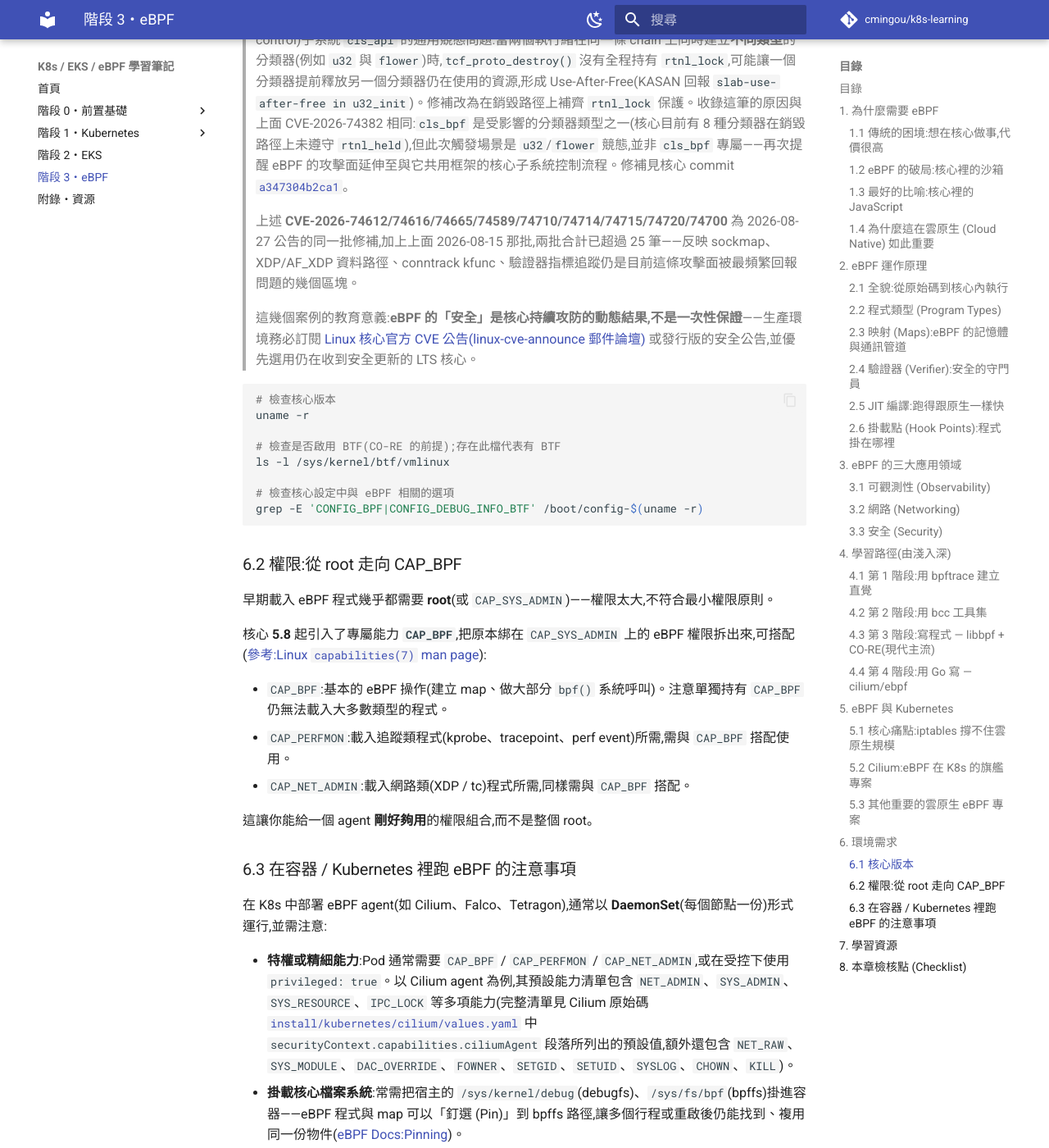
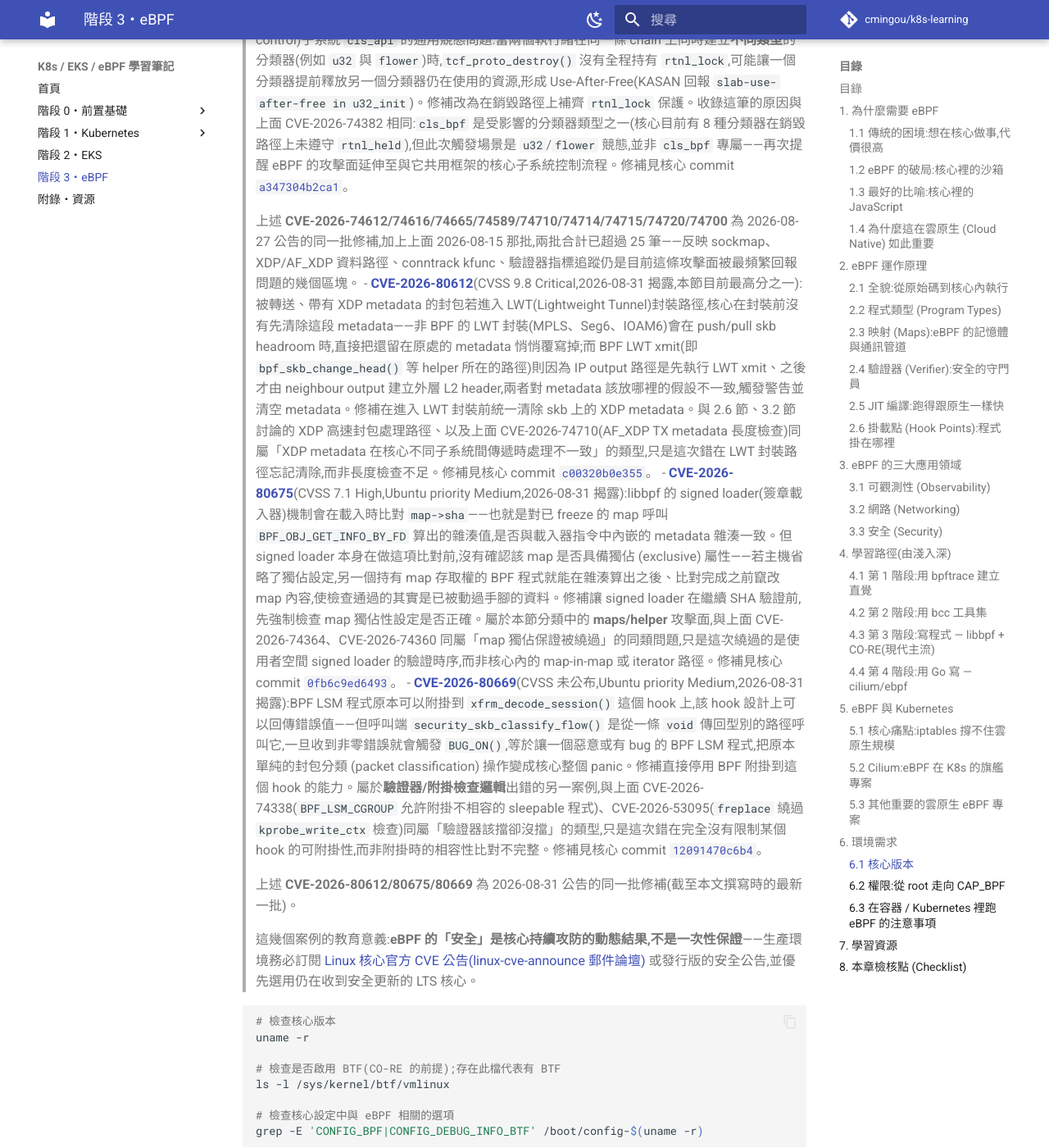
Before and after one commit to cmingou/k8s-learning, an MkDocs documentation site: the page built from docs/03-ebpf/README.md, in a window 1280 px wide and 1400 px high, scrolled down 23748 px. Shown: the whole window at 82% size. Built offline with MkDocs 1.6.1 and Material for MkDocs 9.7.7, drawn with Linux system fonts in a browser that asks for light colours; comment, search, counter and statistics services are not loaded.

Commit message:
Add three new BPF kernel CVEs disclosed 2026-08-31 to eBPF security advisory list
Add CVE-2026-80612 (lwtunnel drops XDP metadata before LWT
encapsulation, CVSS 9.8), CVE-2026-80675 (libbpf signed loader
missing map-exclusivity check before SHA validation, CVSS 7.1), and
CVE-2026-80669 (BPF LSM attach to xfrm_decode_session triggers
BUG_ON panic) to the eBPF chapter's kernel CVE advisory section.
All three were published on ubuntu.com/security on 2026-08-31 and
verified directly against the Ubuntu Security tracker before adding.

```diff
--- a/docs/03-ebpf/README.md
+++ b/docs/03-ebpf/README.md
@@ -574,6 +574,11 @@ eBPF 的功能與核心版本**強相關**。各功能登場的大致里程碑(
 > - **[CVE-2026-74700](https://ubuntu.com/security/CVE-2026-74700)**(CVSS 7.8 High,2026-08-27 揭露):這筆嚴格來說不是 eBPF 專屬漏洞,而是 TC(traffic control)子系統 `cls_api` 的通用競態問題:當兩個執行緒在同一條 chain 上同時建立**不同類型**的分類器(例如 `u32` 與 `flower`)時,`tcf_proto_destroy()` 沒有全程持有 `rtnl_lock`,可能讓一個分類器提前釋放另一個分類器仍在使用的資源,形成 Use-After-Free(KASAN 回報 `slab-use-after-free in u32_init`)。修補改為在銷毀路徑上補齊 `rtnl_lock` 保護。收錄這筆的原因與上面 CVE-2026-74382 相同:`cls_bpf` 是受影響的分類器類型之一(核心目前有 8 種分類器在銷毀路徑上未遵守 `rtnl_held`),但此次觸發場景是 `u32`/`flower` 競態,並非 `cls_bpf` 專屬——再次提醒 eBPF 的攻擊面延伸至與它共用框架的核心子系統控制流程。修補見核心 commit [`a347304b2ca1`](https://git.kernel.org/stable/c/a347304b2ca1a5377d5bd2d8a72e4b4f12afe648)。
 >
 > 上述 **CVE-2026-74612/74616/74665/74589/74710/74714/74715/74720/74700** 為 2026-08-27 公告的同一批修補,加上上面 2026-08-15 那批,兩批合計已超過 25 筆——反映 sockmap、XDP/AF_XDP 資料路徑、conntrack kfunc、驗證器指標追蹤仍是目前這條攻擊面被最頻繁回報問題的幾個區塊。
+> - **[CVE-2026-80612](https://ubuntu.com/security/CVE-2026-80612)**(CVSS 9.8 Critical,2026-08-31 揭露,本節目前最高分之一):被轉送、帶有 XDP metadata 的封包若進入 LWT(Lightweight Tunnel)封裝路徑,核心在封裝前沒有先清除這段 metadata——非 BPF 的 LWT 封裝(MPLS、Seg6、IOAM6)會在 push/pull skb headroom 時,直接把還留在原處的 metadata 悄悄覆寫掉;而 BPF LWT xmit(即 `bpf_skb_change_head()` 等 helper 所在的路徑)則因為 IP output 路徑是先執行 LWT xmit、之後才由 neighbour output 建立外層 L2 header,兩者對 metadata 該放哪裡的假設不一致,觸發警告並清空 metadata。修補在進入 LWT 封裝前統一清除 skb 上的 XDP metadata。與 2.6 節、3.2 節討論的 XDP 高速封包處理路徑、以及上面 CVE-2026-74710(AF_XDP TX metadata 長度檢查)同屬「XDP metadata 在核心不同子系統間傳遞時處理不一致」的類型,只是這次錯在 LWT 封裝路徑忘記清除,而非長度檢查不足。修補見核心 commit [`c00320b0e355`](https://git.kernel.org/linus/c00320b0e355c4bf0ae4743a53b4180fea237546)。
+> - **[CVE-2026-80675](https://ubuntu.com/security/CVE-2026-80675)**(CVSS 7.1 High,Ubuntu priority Medium,2026-08-31 揭露):libbpf 的 signed loader(簽章載入器)機制會在載入時比對 `map->sha`——也就是對已 freeze 的 map 呼叫 `BPF_OBJ_GET_INFO_BY_FD` 算出的雜湊值,是否與載入器指令中內嵌的 metadata 雜湊一致。但 signed loader 本身在做這項比對前,沒有確認該 map 是否具備獨佔 (exclusive) 屬性——若主機省略了獨佔設定,另一個持有 map 存取權的 BPF 程式就能在雜湊算出之後、比對完成之前竄改 map 內容,使檢查通過的其實是已被動過手腳的資料。修補讓 signed loader 在繼續 SHA 驗證前,先強制檢查 map 獨佔性設定是否正確。屬於本節分類中的 **maps/helper** 攻擊面,與上面 CVE-2026-74364、CVE-2026-74360 同屬「map 獨佔保證被繞過」的同類問題,只是這次繞過的是使用者空間 signed loader 的驗證時序,而非核心內的 map-in-map 或 iterator 路徑。修補見核心 commit [`0fb6c9ed6493`](https://git.kernel.org/linus/0fb6c9ed6493b4af01be8bb0a384574eba7df636)。
+> - **[CVE-2026-80669](https://ubuntu.com/security/CVE-2026-80669)**(CVSS 未公布,Ubuntu priority Medium,2026-08-31 揭露):BPF LSM 程式原本可以附掛到 `xfrm_decode_session()` 這個 hook 上,該 hook 設計上可以回傳錯誤值——但呼叫端 `security_skb_classify_flow()` 是從一條 `void` 傳回型別的路徑呼叫它,一旦收到非零錯誤就會觸發 `BUG_ON()`,等於讓一個惡意或有 bug 的 BPF LSM 程式,把原本單純的封包分類 (packet classification) 操作變成核心整個 panic。修補直接停用 BPF 附掛到這個 hook 的能力。屬於**驗證器/附掛檢查邏輯**出錯的另一案例,與上面 CVE-2026-74338(`BPF_LSM_CGROUP` 允許附掛不相容的 sleepable 程式)、CVE-2026-53095(`freplace` 繞過 `kprobe_write_ctx` 檢查)同屬「驗證器該擋卻沒擋」的類型,只是這次錯在完全沒有限制某個 hook 的可附掛性,而非附掛時的相容性比對不完整。修補見核心 commit [`12091470c6b4`](https://git.kernel.org/linus/12091470c6b4c1c14b2de12dcbae2ada6cb6d20b)。
+>
+> 上述 **CVE-2026-80612/80675/80669** 為 2026-08-31 公告的同一批修補(截至本文撰寫時的最新一批)。
 >
 > 這幾個案例的教育意義:**eBPF 的「安全」是核心持續攻防的動態結果,不是一次性保證**——生產環境務必訂閱 [Linux 核心官方 CVE 公告(linux-cve-announce 郵件論壇)](https://docs.kernel.org/process/cve.html) 或發行版的安全公告,並優先選用仍在收到安全更新的 LTS 核心。
 
```
